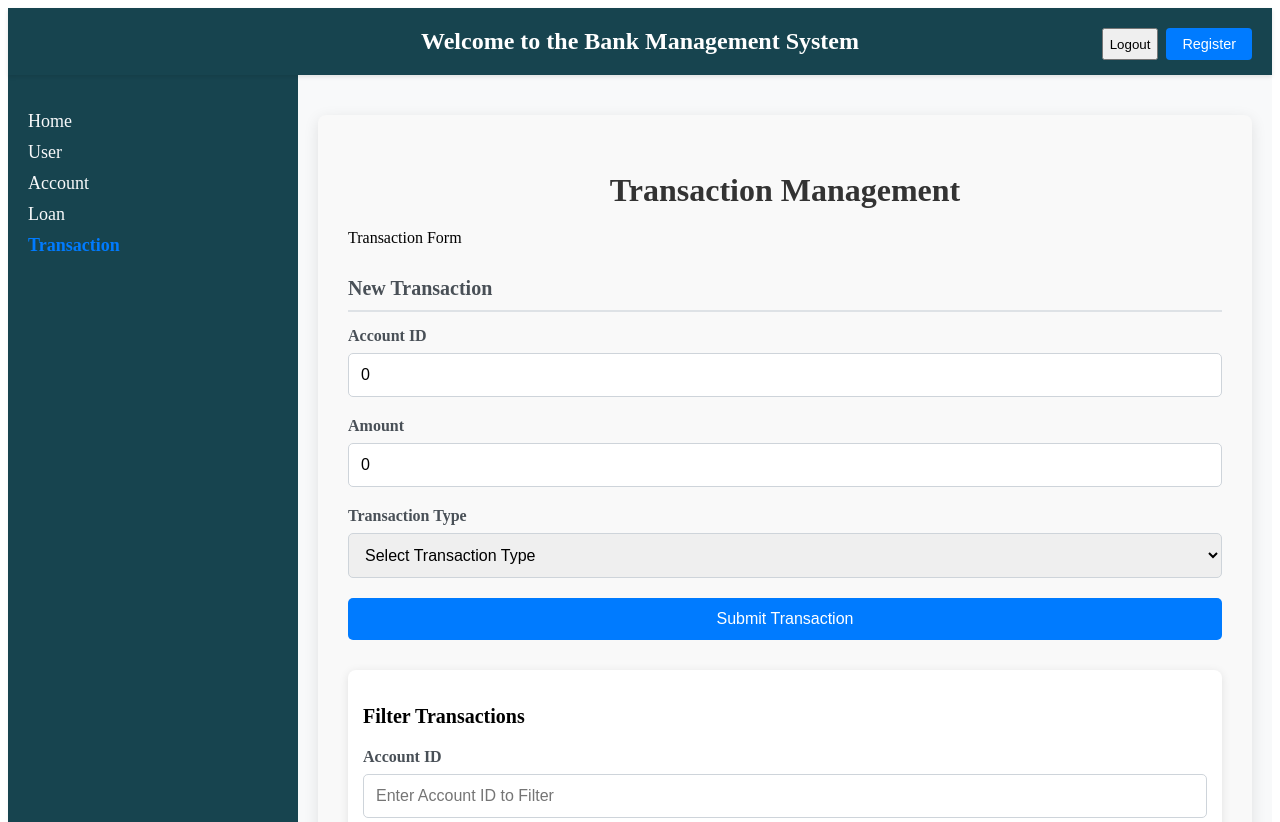
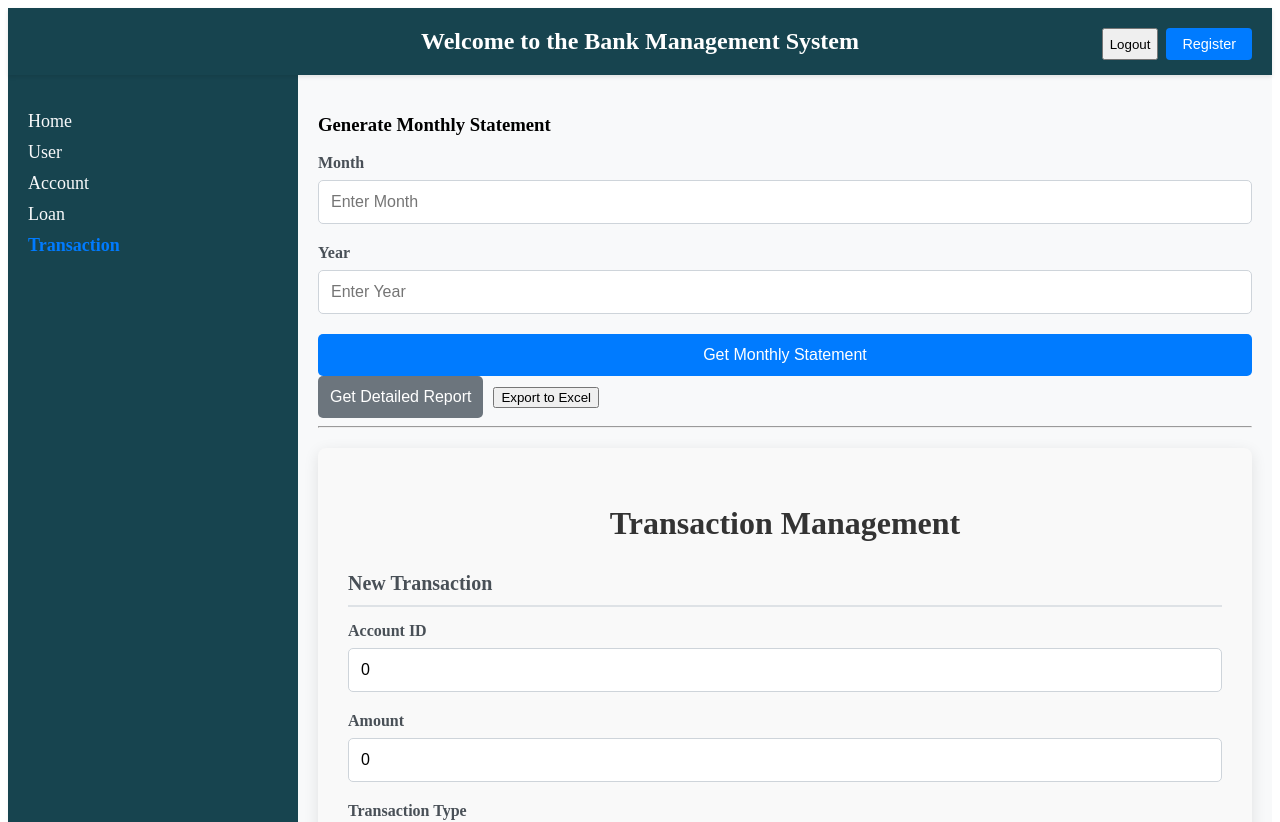
Before and after one commit to LemaTaposhe/BankManagementApp, an Angular app in the folder BankMS_Angular/: page /transaction in a window 1280 px wide. Shown: the top 822 px of the page. Built offline with nearby package versions, Linux system fonts and the light colour scheme; no server answers; sample sign-in values are in the browser's storage.

Commit message:
Update transaction.component.html

```diff
--- a/BankMS_Angular/src/app/transaction/transaction.component.html
+++ b/BankMS_Angular/src/app/transaction/transaction.component.html
@@ -1,37 +1,38 @@
+
+<div class="report-section">
+  <h3>Generate Monthly Statement</h3>
+  <div class="form-group">
+    <label for="month">Month</label>
+    <input type="number" id="month" [(ngModel)]="month" name="month" class="form-control" placeholder="Enter Month" required />
+  </div>
+  <div class="form-group">
+    <label for="year">Year</label>
+    <input type="number" id="year" [(ngModel)]="year" name="year" class="form-control" placeholder="Enter Year" required />
+  </div>
+  <button class="btn btn-primary" (click)="getMonthlyStatement()">Get Monthly Statement</button>
+  <button class="btn btn-secondary" (click)="getDetailedReport()">Get Detailed Report</button>
+  <button class="btn btn-success" (click)="exportToExcel()">Export to Excel</button>
+</div>
+
+<hr class="divider">
 
 <div class="transaction-container">
   <h2>Transaction Management</h2>
- Transaction Form
+
   <div class="transaction-form">
     <h3>New Transaction</h3>
     <form (ngSubmit)="submitTransaction()">
       <div class="form-group">
         <label for="accountId">Account ID</label>
-      <input type="number"
-             id="accountId"
-             [(ngModel)]="newTransaction.accountId"
-             name="accountId"
-             class="form-control"
-             placeholder="Enter Account ID"
-             required />
+        <input type="number" id="accountId" [(ngModel)]="newTransaction.accountId" name="accountId" class="form-control" placeholder="Enter Account ID" required />
       </div>
       <div class="form-group">
         <label for="amount">Amount</label>
-      <input type="number"
-             id="amount"
-             [(ngModel)]="newTransaction.amount"
-             name="amount"
-             class="form-control"
-             placeholder="Enter Amount"
-             required />
+        <input type="number" id="amount" [(ngModel)]="newTransaction.amount" name="amount" class="form-control" placeholder="Enter Amount" required />
       </div>
       <div class="form-group">
         <label for="transactionType">Transaction Type</label>
-      <select id="transactionType"
-              [(ngModel)]="transactionType"
-              name="transactionType"
-              class="form-control"
-              required>
+        <select id="transactionType" [(ngModel)]="transactionType" name="transactionType" class="form-control" required>
           <option value="" disabled>Select Transaction Type</option>
           <option value="Deposit">Deposit</option>
           <option value="Withdraw">Withdraw</option>
@@ -40,37 +41,24 @@
       </div>
       <div class="form-group" *ngIf="transactionType === 'Transfer'">
         <label for="externalBankDetails">External Bank Details</label>
-      <input type="text"
-             id="externalBankDetails"
-             [(ngModel)]="newTransaction.externalBankDetails"
-             name="externalBankDetails"
-             class="form-control"
-             placeholder="Enter External Bank Details" />
+        <input type="text" id="externalBankDetails" [(ngModel)]="newTransaction.externalBankDetails" name="externalBankDetails" class="form-control" placeholder="Enter External Bank Details" />
       </div>
       <button type="submit" class="btn btn-primary">Submit Transaction</button>
     </form>
   </div>
- <!--Filter by Account ID-->
+
   <div class="filter-section">
     <h3>Filter Transactions</h3>
     <div class="form-group">
       <label for="filterAccountId">Account ID</label>
-    <input type="number"
-           id="filterAccountId"
-           [(ngModel)]="accountId"
-           name="filterAccountId"
-           class="form-control"
-           placeholder="Enter Account ID to Filter" />
+      <input type="number" id="filterAccountId" [(ngModel)]="accountId" name="filterAccountId" class="form-control" placeholder="Enter Account ID to Filter" />
     </div>
     <button class="btn btn-secondary" (click)="getTransactionsByAccountId()">Filter</button>
     <button class="btn btn-light" (click)="accountId = null; getAllTransactions()">Clear Filter</button>
   </div>
 
-
- <!--Transaction List-->
   <div class="transaction-list">
     <h3>Transaction History</h3>
-
     <table class="table table-bordered">
       <thead>
         <tr>
```
Lines whose indentation alone changed are shown as unchanged.
